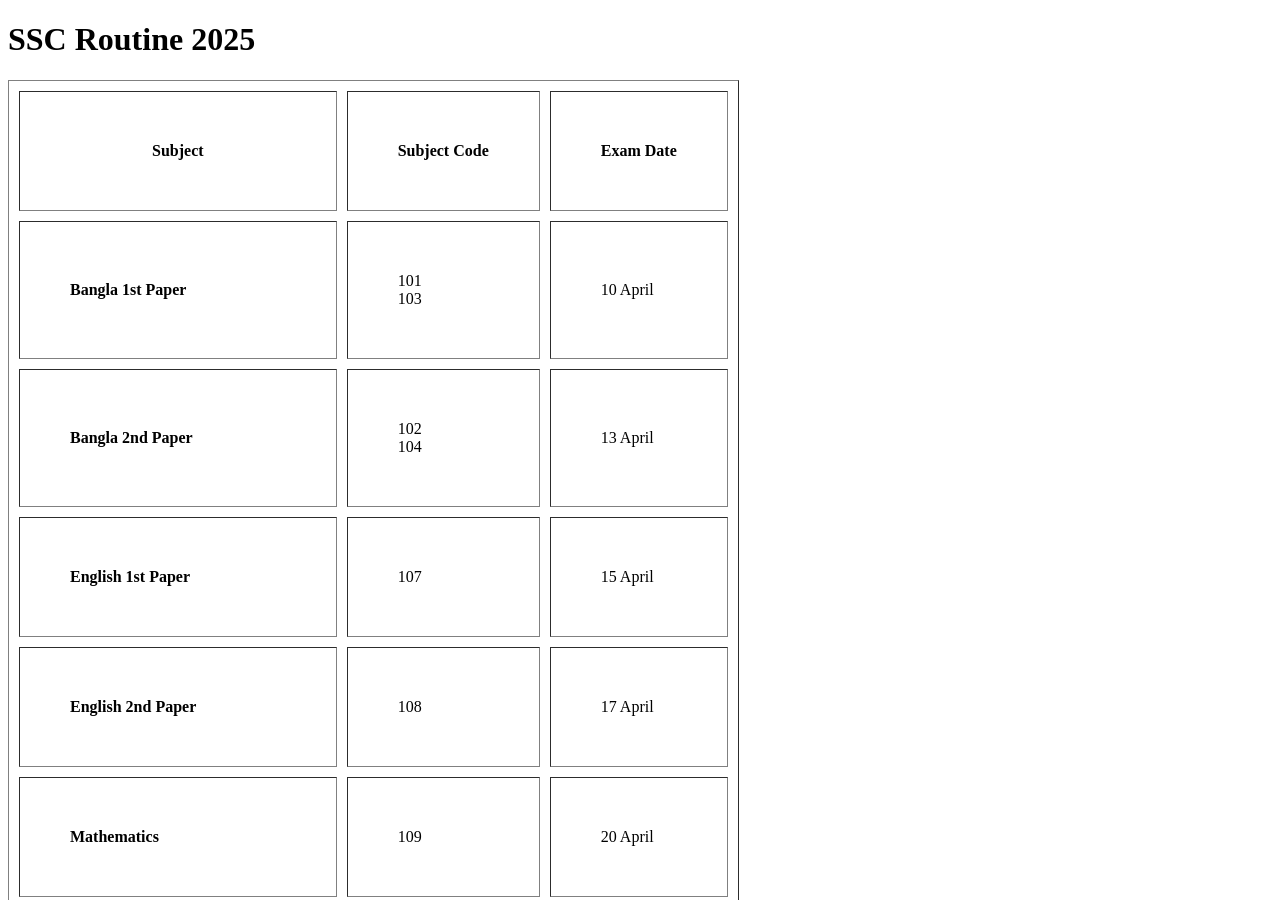
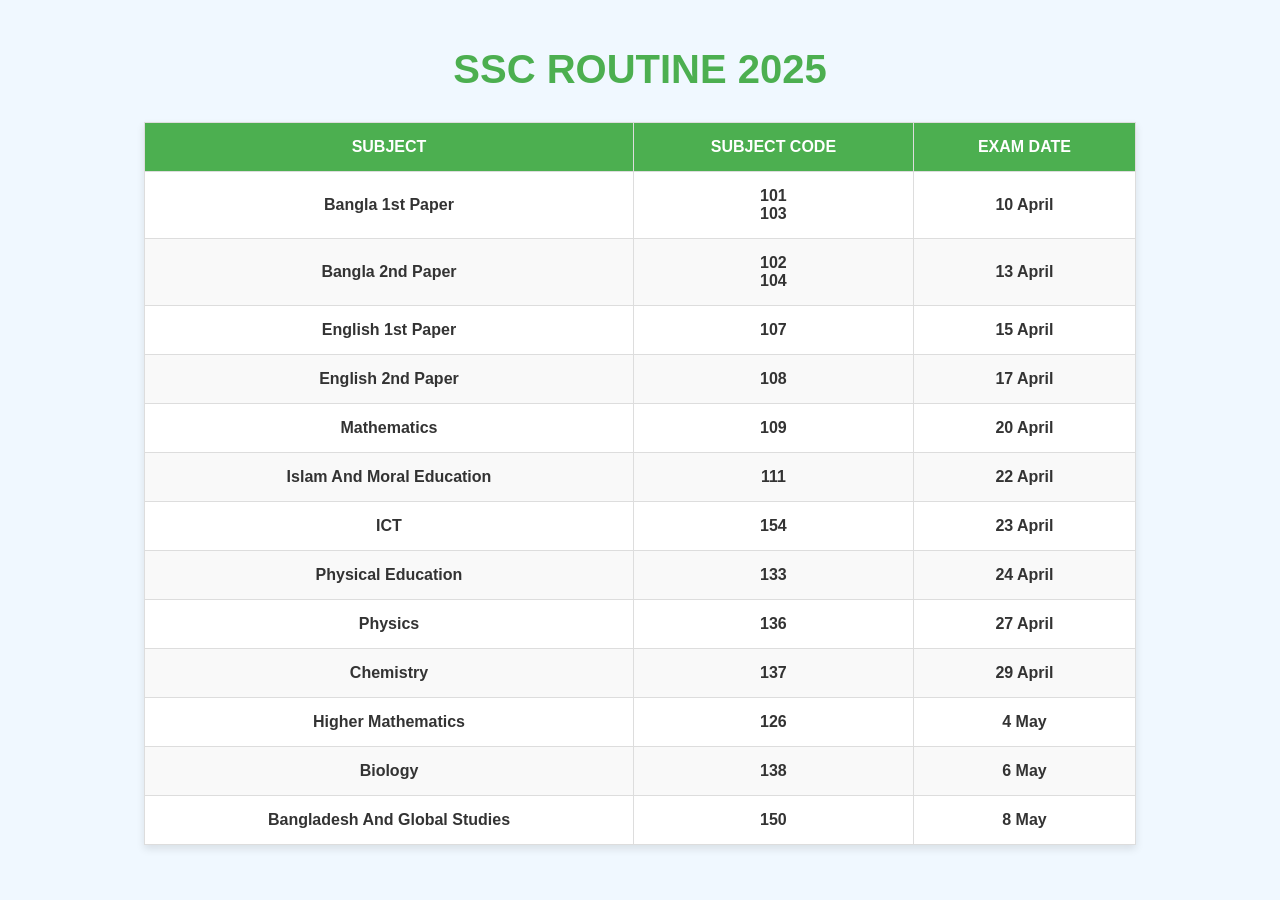
Before and after one commit to rafin-edu/routine, a plain HTML site: page index.html in a window 1280 px wide. Shown: the top 900 px of the page. After the commit the page ends 865 px from the top, so only its background shows below. Drawn offline with Linux system fonts and the light colour scheme.

Commit message:
Update index.html

```diff
--- a/index.html
+++ b/index.html
@@ -3,6 +3,73 @@
   <head>
     <title>SSC ROUTINE </title>
   </head>
+  <style>
+    body {
+  font-family: Arial, sans-serif;
+  background-color: #f0f8ff;
+  color: #333;
+  margin: 0;
+  padding: 20px;
+}
+
+h1 {
+  text-align: center;
+  color: #4CAF50;
+  margin-bottom: 30px;
+  font-size: 2.5rem;
+  text-transform: uppercase;
+}
+
+table {
+  width: 80%;
+  margin: 0 auto;
+  border-collapse: collapse;
+  background-color: #fff;
+  box-shadow: 0 4px 8px rgba(0, 0, 0, 0.1);
+}
+
+th, td {
+  border: 1px solid #ddd;
+  text-align: center;
+  padding: 15px;
+  font-size: 1rem;
+}
+
+th {
+  background-color: #4CAF50;
+  color: white;
+  text-transform: uppercase;
+}
+
+tr:nth-child(even) {
+  background-color: #f9f9f9;
+}
+
+tr:hover {
+  background-color: #f1f1f1;
+}
+
+td {
+  font-weight: bold;
+}
+
+b {
+  color: #333;
+}
+
+caption {
+  font-size: 1.2rem;
+  font-weight: bold;
+  margin: 10px 0;
+}
+
+/* Add some spacing around the table */
+.table-container {
+  display: flex;
+  justify-content: center;
+  align-items: center;
+}
+  </style>
   <body>
     <h1>SSC Routine 2025</h1>
   <table>
```
